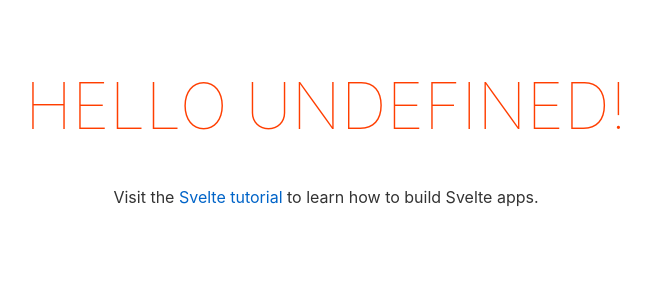
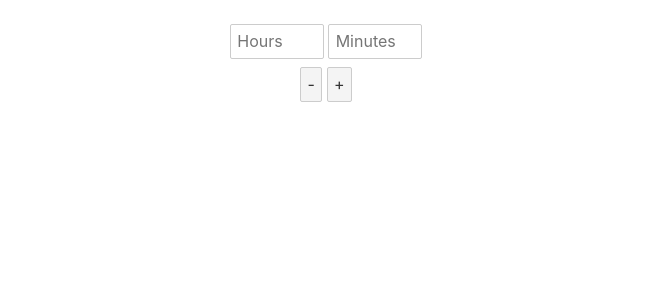
Before and after one commit to mozok/sumtime, a Svelte app: page / in a window 1280 px wide. Shown: the top 300 px of the page, without its empty margins (314-965 px from the left). Built offline with nearby package versions, Linux system fonts and the light colour scheme.

Commit message:
add simple time element

```diff
--- a/src/App.svelte
+++ b/src/App.svelte
@@ -1,10 +1,36 @@
 <script>
-	export let name;
+	import TimeElement from './TimeElement.svelte';
+
+	let timeSlots = [
+		{minutes: 0, hours: 0}
+	];
+
+	/*
+	* Delete last time slot element handler
+	*/
+	function handleDelete() {
+		timeSlots.pop();
+		timeSlots = timeSlots;
+	}
+
+	/*
+	* Add one more time slot handler
+	*/
+	function handleAdd() {
+		timeSlots.push({minutes: 0, hours: 0});
+		timeSlots = timeSlots;
+	}
 </script>
 
 <main>
-	<h1>Hello {name}!</h1>
-	<p>Visit the <a href="https://svelte.dev/tutorial">Svelte tutorial</a> to learn how to build Svelte apps.</p>
+	{#each timeSlots as timeSlot}
+		<TimeElement {...timeSlot}/>
+	{/each}
+
+	<div>
+		<button on:click={handleDelete}>-</button>
+		<button on:click={handleAdd}>+</button>
+	</div>
 </main>
 
 <style>
--- /dev/null
+++ b/src/TimeElement.svelte
@@ -0,0 +1,17 @@
+<script>
+    export let hours;
+    export let minutes;
+</script>
+
+<div>
+    <input id="hours"
+        type="number" min=0 max=60
+        value={hours ? hours : ""}
+        placeholder="Hours"
+    />
+    <input id="minutes"
+        type="number" min=0 max=60
+        value={minutes ? minutes : ""}
+        placeholder="Minutes"
+    />
+</div>
```
